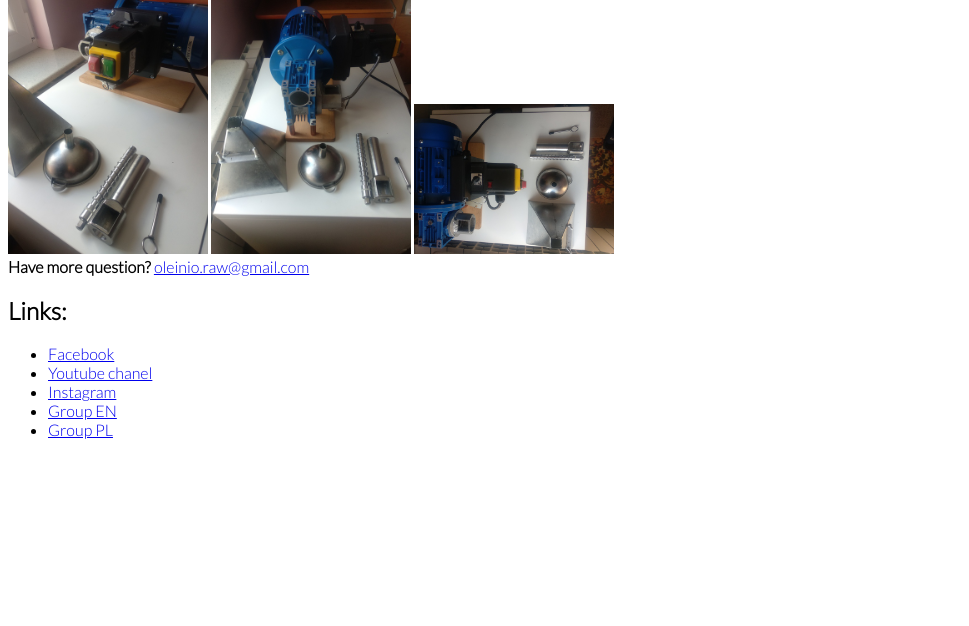
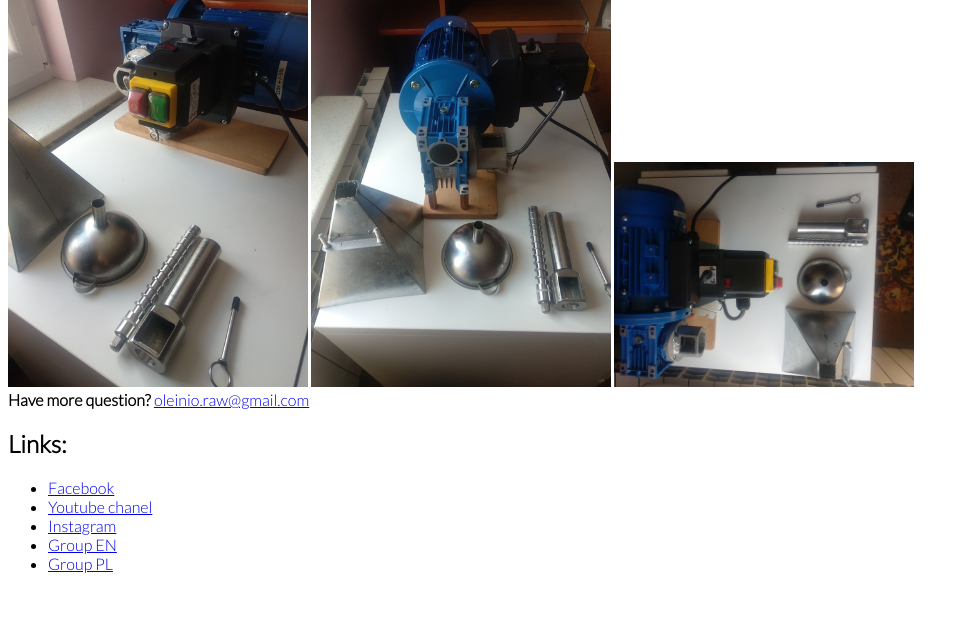
Before and after one commit to oleinio-raw/shop, a plain HTML site: page index.html in a window 1280 px wide. Shown: the part 174-800 px from the top of the page, without its empty margins (0-969 px from the left). Drawn offline with Linux system fonts and the light colour scheme.

Commit message:
Update index.html

```diff
--- a/index.html
+++ b/index.html
@@ -15,9 +15,9 @@
 
     <div>
       <div>
-        <img style="max-width: 200px;" alt="mashine 1" src="./IMG_20200425_105056.resized.jpg" />
-        <img style="max-width: 200px;" alt="mashine 1" src="./IMG_20200425_105118.resized.jpg" />
-        <img style="max-width: 200px;" alt="mashine 1" src="./IMG_20200425_105033.resized.jpg" />
+        <img style="max-width: 300px;" alt="mashine 1" src="./IMG_20200425_105056.resized.jpg" />
+        <img style="max-width: 300px;" alt="mashine 1" src="./IMG_20200425_105118.resized.jpg" />
+        <img style="max-width: 300px;" alt="mashine 1" src="./IMG_20200425_105033.resized.jpg" />
       </div>
     </div>
 
```
